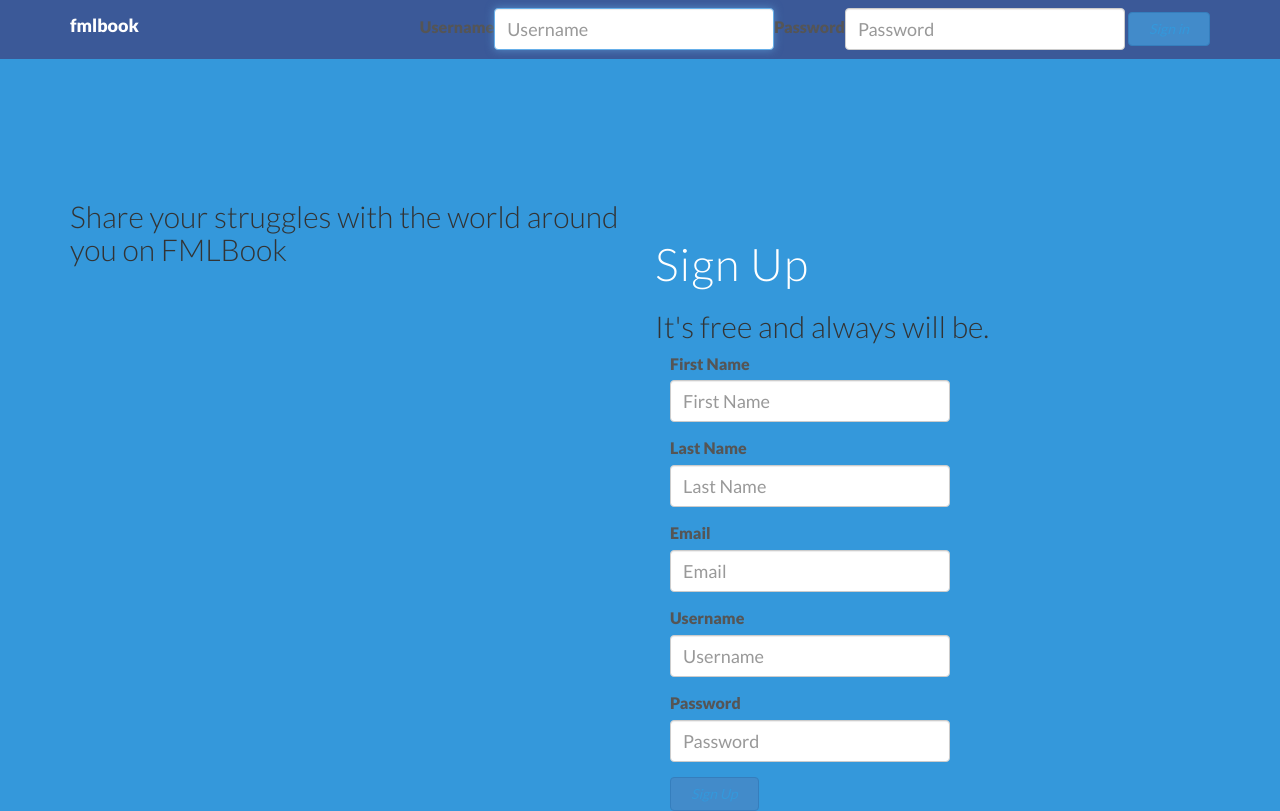
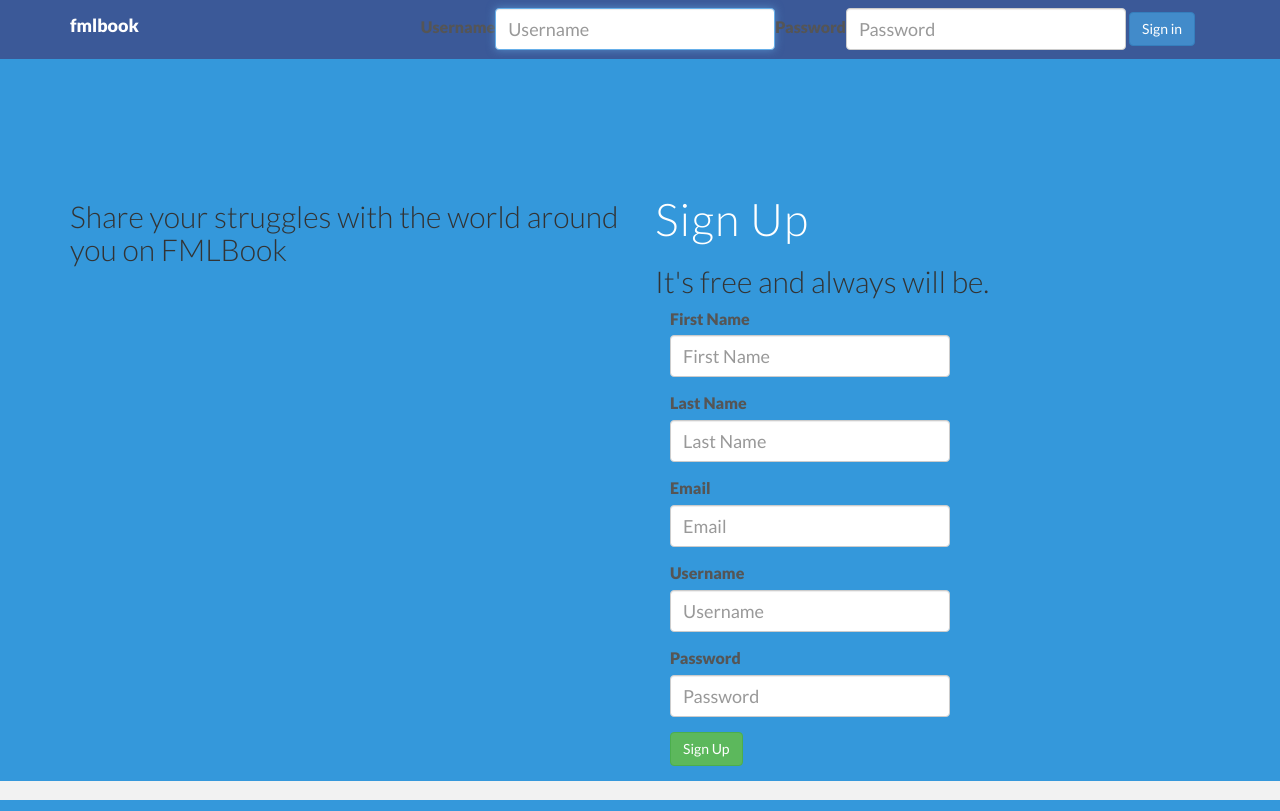
Before and after one commit to yourbuddyconner/CS399-social, a Django app: page / in a window 1280 px wide. Run offline with Django 3.2, Linux system fonts and the light colour scheme; some libraries are stand-ins or nearby versions.

Commit message:
Changed minor formatting on splash

```diff
--- a/app/static/css/main.css
+++ b/app/static/css/main.css
@@ -143,7 +143,7 @@ i {
 }
 
 #headerwrap h1 {
-	margin-top: 60px;
+	margin-top: 15px;
 	margin-bottom: 15px;
 	color: white;
 	font-size: 45px;
--- a/app/templates/splash.html
+++ b/app/templates/splash.html
@@ -47,20 +47,26 @@
         <div class="navbar-collapse collapse">
           <ul class="nav navbar-nav navbar-right" role="search">
             <li>
+			</li>
+			</ul>
+
+			<div class="form-group">
+
 			    <form action="/login" method="post" class="navbar-form pull-right">
+
 				{% csrf_token %}
 
-				{% bootstrap_form authform layout='inline'%}
+				{% bootstrap_form authform layout='inline' size="small"%}
 				{% buttons %}
 					<button type="submit" class="btn btn-primary">
-						<i class="fa fa-sign-in">Sign in</i>
+						Sign in
 					</button>
 				{% endbuttons %}
+
 				</form>
 
+			</div>
 
-			</li>
-          </ul>
         </div><!--/.nav-collapse -->
       </div>
     </div>
@@ -69,25 +75,29 @@
 		<div class="container">
 			<div class="row">
 				<div class="col-lg-6">
+
                                      <h2>Share your struggles with the world around you on FMLBook</h2>
                                     <!-- add image to splash page -->
 					<img class="img-responsive" src="" alt="">
 				</div><!-- /col-lg-6 -->
 
 				<div class="col-lg-6">
+
 					<h1>Sign Up</h1>
 						<h2>It's free and always will be.</h2>
 
 						<div class="col-sm-8">
+						<div class="form-group">
 							<form action="/signup" method="post" class="signupform">
 								{% csrf_token %}
-								{% bootstrap_form signupform %}
+								{% bootstrap_form signupform layout='inline' %}
 								{% buttons %}
-									<button type="submit" class="btn btn-primary">
-										<i class="fa fa-sign-in">Sign Up</i>
+									<button type="submit" class="btn btn-success">
+										Sign Up
 									</button>
 								{% endbuttons %}
 							</form>
+						</div>
 						</div>
 				</div><!-- /col-lg-6 -->
 			</div><!-- /row -->
```
